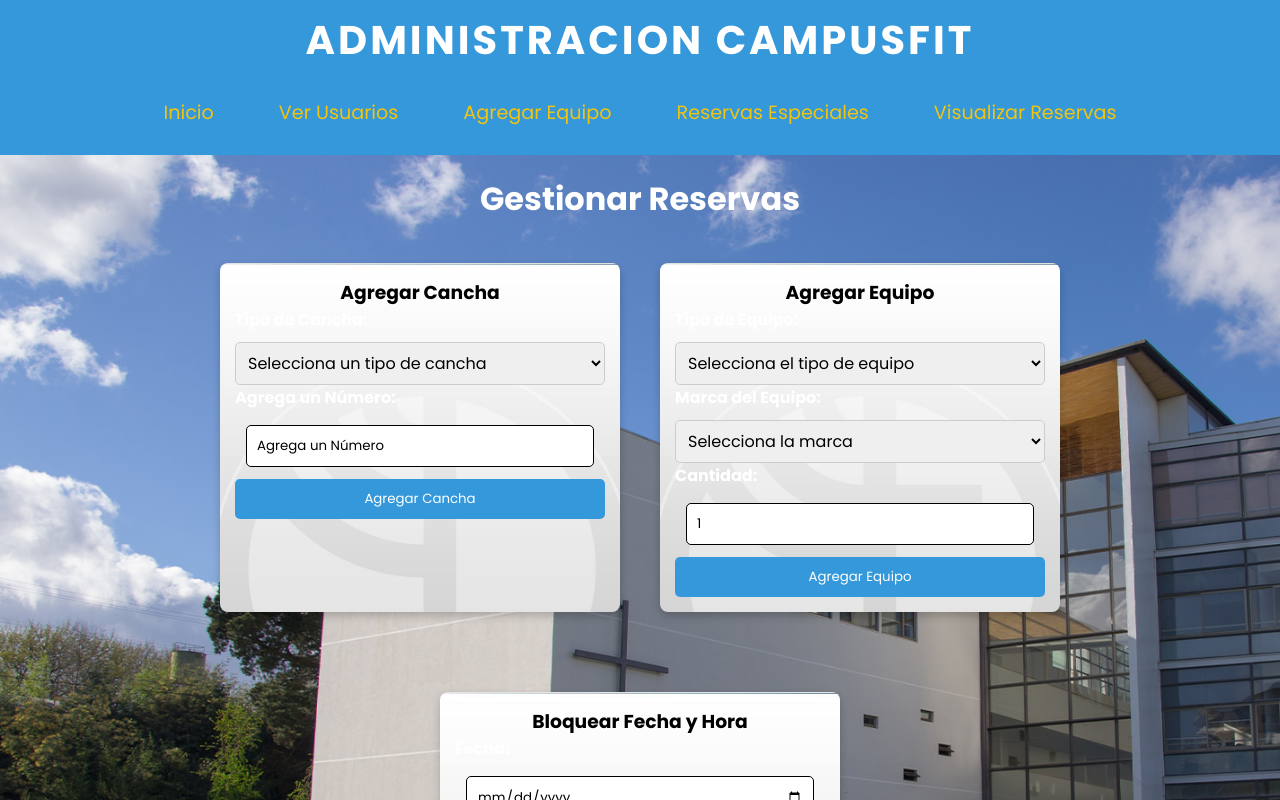
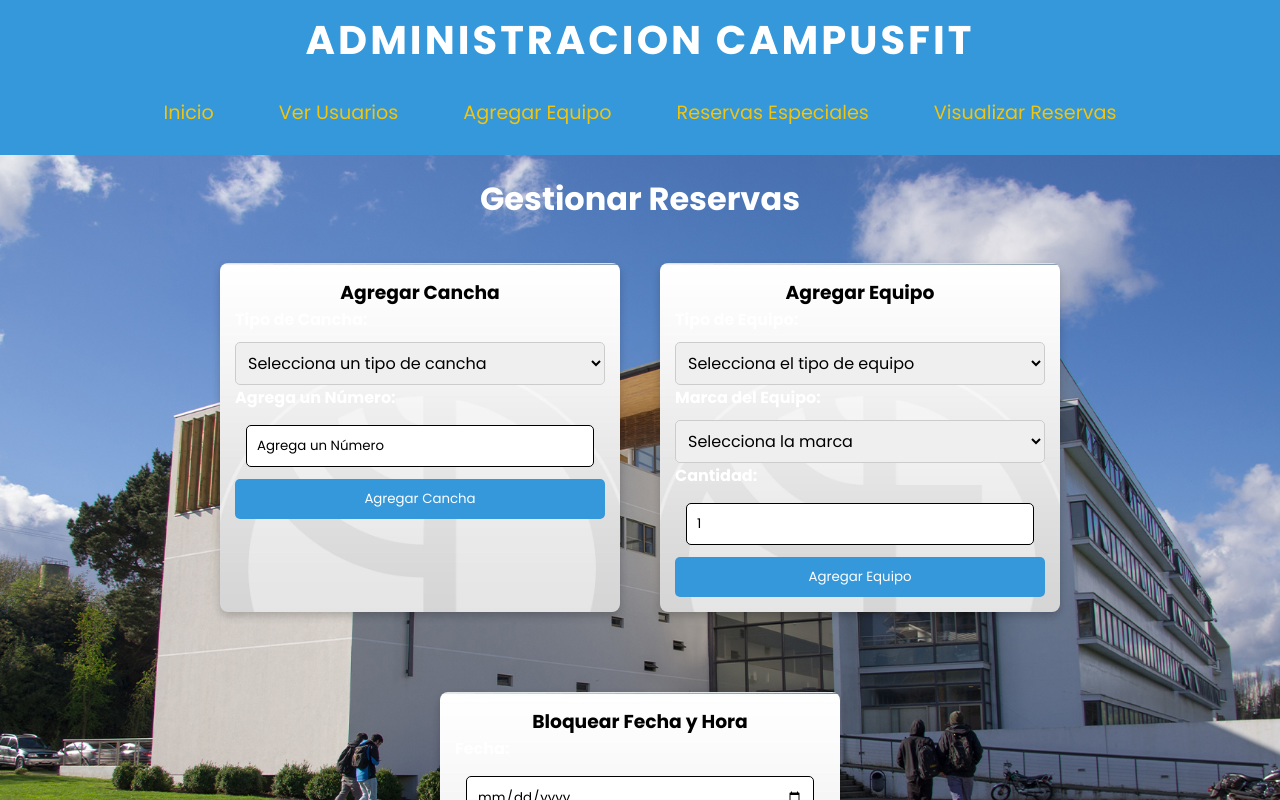
Before and after one commit to Meguiito/CampusFit, a React (Create React App) app in the folder client/: page /admin/GestionReservas in a window 1280 px wide. Shown: the top 800 px of the page. Built offline with nearby package versions, Linux system fonts and the light colour scheme; sample sign-in values are in the browser's storage.

Commit message:
Solucion fondos páginas admin

```diff
--- a/client/src/Estilos/GestionReservas.css
+++ b/client/src/Estilos/GestionReservas.css
@@ -3,6 +3,10 @@
     background-size: cover;
     padding: 20px;
     min-height: 100vh;
+    background-position: center;
+    background-size: cover;
+    background-repeat: no-repeat;
+    background-attachment: fixed;
     display: flex;
     flex-direction: column;
     align-items: center;
--- a/client/src/Estilos/InicioAdmin.css
+++ b/client/src/Estilos/InicioAdmin.css
@@ -3,6 +3,10 @@
   background-size: cover;
   padding: 20px;
   min-height: 100vh;
+  background-position: center;
+  background-size: cover;
+  background-repeat: no-repeat;
+  background-attachment: fixed;
   display: flex;
   flex-direction: column;
   align-items: center;
--- a/client/src/Estilos/ReservasAgrupadas.css
+++ b/client/src/Estilos/ReservasAgrupadas.css
@@ -3,6 +3,10 @@
   background-size: cover;
   padding: 20px;
   min-height: 100vh;
+  background-position: center;
+  background-size: cover;
+  background-repeat: no-repeat;
+  background-attachment: fixed;
 }
 
 h1 {
--- a/client/src/Estilos/UsuariosAdmin.css
+++ b/client/src/Estilos/UsuariosAdmin.css
@@ -2,7 +2,10 @@
 .Usuarios-container {
   padding: 20px;
   background-image: url('../Img/fondo.jpg'); /* Fondo general de la sección */
+  background-position: center;
   background-size: cover;
+  background-repeat: no-repeat;
+  background-attachment: fixed;
   min-height: 100vh;
   display: flex;
   flex-direction: column;
```
